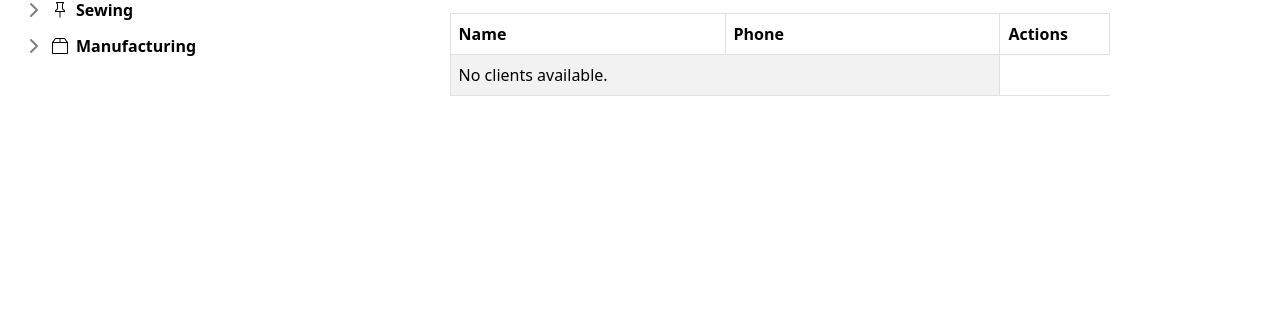
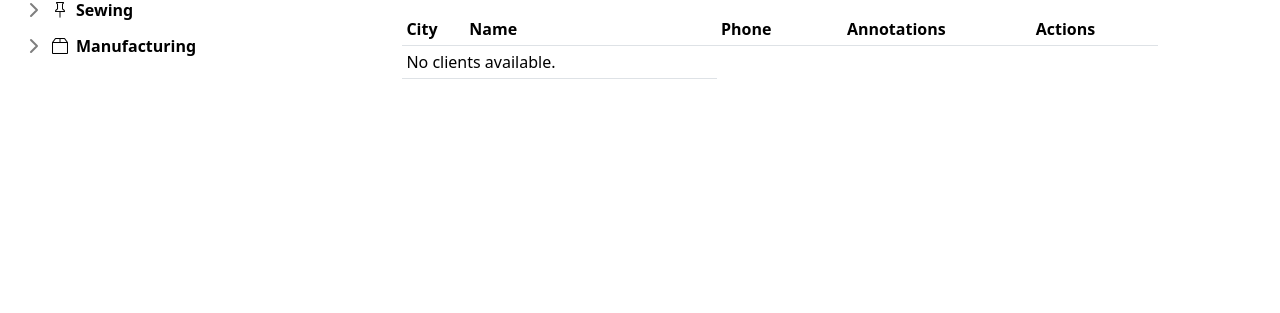
Before and after one commit to eoBattisti/proj-ams, a Django app: page /clients/ in a window 1280 px wide. Shown: the part 85-398 px from the top of the page. Run offline with Django 5.2, Linux system fonts and the light colour scheme; a user stored in the database is signed in; data that the repository does not hold is empty.

Commit message:
Feat: Changing table icons

```diff
--- a/django/clients/templates/clients/list.html
+++ b/django/clients/templates/clients/list.html
@@ -15,26 +15,30 @@
 
 
 <div class="container-fluid">
-  <div class="table-responsive" style="max-width: 70%; margin: 0 auto;">
-    <table class="table table-bordered table-striped table-hover">
+  <div class="table-responsive" style="max-width: 80%; margin: 0 auto;">
+    <table class="table table-sm">
       <thead class="thead-light">
         <tr>
-          <th scope="col" class="col-5">{% trans 'Name' %}</th>
-          <th scope="col" class="col-5">{% trans 'Phone' %}</th>
+          <th scope="col" class="col-1">{% trans 'City' %}</th>
+          <th scope="col" class="col-4">{% trans 'Name' %}</th>
+          <th scope="col" class="col-2">{% trans 'Phone' %}</th>
+          <th scope="col" class="col-3">{% trans 'Annotations' %}</th>
           <th scope="col" class="col-2">{% trans 'Actions' %}</th>
         </tr>
       </thead>
       <tbody>
         {% for client in clients %}
         <tr>
+          <td>{{ client.address.city }}</td>
           <td>{{ client.name }}</td>
           <td>{{ client.phone }}</td>
+          <td>{{ client.annotations }}</td>
           <td class="col-4">
             <a href="{% url 'clients:detail' client.pk %}" class="btn btn-info btn-sm">
-              {% trans 'View' %}
+              <i class="bi bi-pencil"></i>
             </a>
             <a href="#" class="btn btn-danger btn-sm" data-bs-toggle="modal" data-bs-target="#deleteModal{{ client.pk }}">
-              {% trans 'Delete' %}
+              <i class="bi bi-trash3-fill"></i>
             </a>
           </td>
         </tr>
--- a/django/clients/urls.py
+++ b/django/clients/urls.py
@@ -8,6 +8,6 @@ urlpatterns = [
     path("", ClientListView.as_view(), name="list"),
     path("<uuid:pk>/", ClientDetailView.as_view(), name="detail"),
     path("create/", ClientCreateView.as_view(), name="create"),
-    path("update/<int:pk>/", ClientUpdateView.as_view(), name="update"),
-    path("delete/<int:pk>/", ClientDeleteView.as_view(), name="delete"),
+    path("update/<uuid:pk>/", ClientUpdateView.as_view(), name="update"),
+    path("delete/<uuid:pk>/", ClientDeleteView.as_view(), name="delete"),
 ]
```
